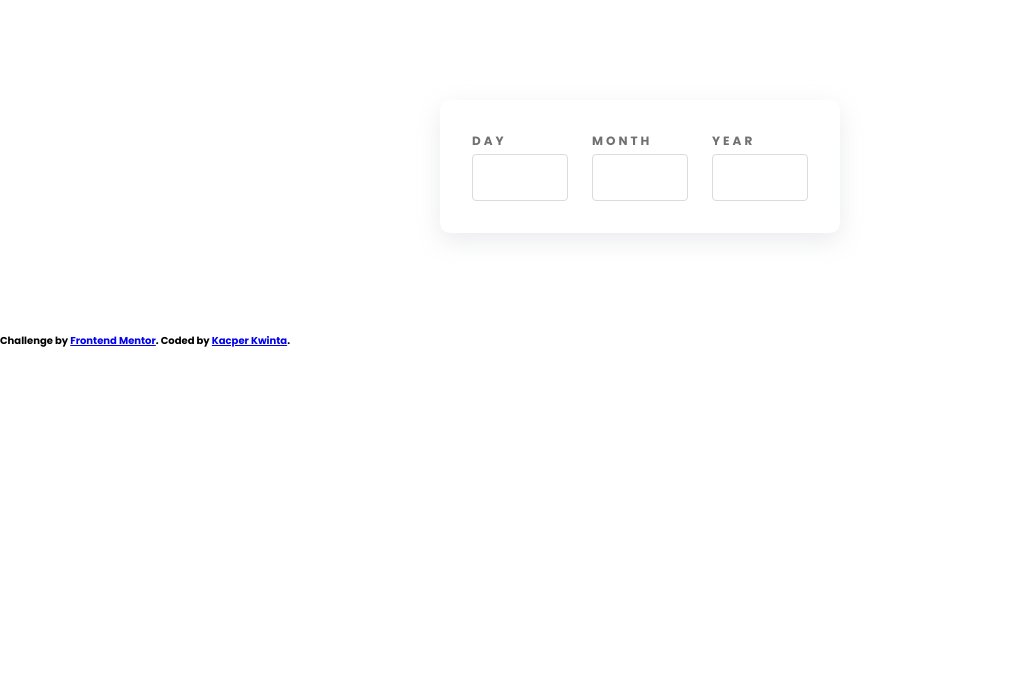
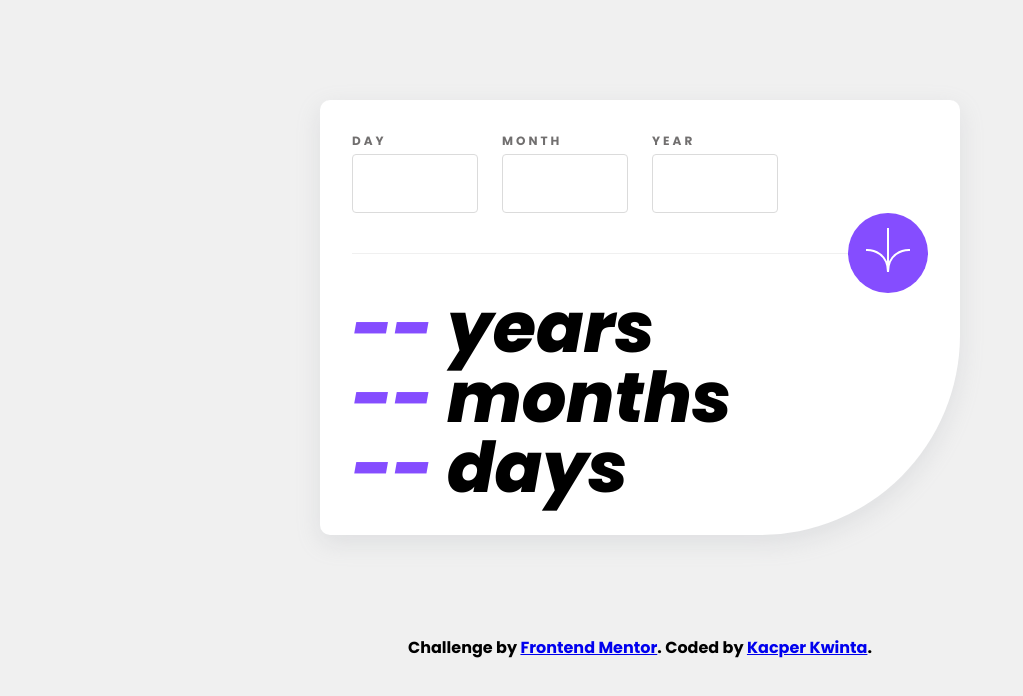
Before and after one commit to kacperkwinta/Age-calculator-app, a plain HTML site: page index.html in a window 1280 px wide. Shown: the whole page, without its empty margins (0-1023 px from the left). Drawn offline with Linux system fonts and the light colour scheme.

Commit message:
🎨 outputs styled

```diff
--- a/index.html
+++ b/index.html
@@ -40,10 +40,15 @@
 					</span>
 				</div>
 				<div class="wrapper-button">
-
+					<div class="line"></div>
+					<button class="btn">
+						<img src="assets/images/icon-arrow.svg" alt="" class="btn-icon" />
+					</button>
 				</div>
 				<div class="wrapper-result">
-
+					<p><span class="years">--</span> years</p>
+					<p><span class="months">--</span> months</p>
+					<p><span class="days">--</span> days</p>
 				</div>
 			</div>
 		</main>
@@ -51,7 +56,9 @@
 			Challenge by
 			<a href="https://www.frontendmentor.io?ref=challenge" target="_blank"
 				>Frontend Mentor</a
-			>. Coded by <a href="#">Kacper Kwinta</a>.
+			>. Coded by
+			<a href="https://github.com/kacperkwinta" target="_blank">Kacper Kwinta</a
+			>.
 		</div>
 	</body>
 </html>
--- a/scss/style.scss
+++ b/scss/style.scss
@@ -26,15 +26,21 @@ html {
 	font-family: "Poppins", sans-serif;
 }
 
+body {
+	font-size: 3.2rem;
+	background-color: $color-neutral-2;
+}
+
 ///////////////////////////////
 /// BOX
 ///////////////////////////////
 .box {
 	margin: 10rem auto;
-	width: max-content;
+	width: 64rem;
 	background-color: $color-neutral-1;
 	padding: 3.2rem;
 	border-radius: 1rem;
+	border-bottom-right-radius: 20rem;
 	box-shadow: rgba(149, 157, 165, 0.2) 0px 8px 24px;
 }
 
@@ -50,11 +56,17 @@ html {
 }
 
 input {
-	width: 9.6rem;
+	max-width: 12.6rem;
 	border-radius: 4px;
 	border: 1px solid $color-neutral-3;
-	padding: 0 1.2rem;
+	padding: 0.6rem 1.2rem;
 	font-size: 3rem;
+	outline: none;
+	transition: all 0.2s ease;
+
+	&:focus {
+		border: 1px solid $color-primary-1;
+	}
 }
 
 // delete default input number controls
@@ -72,5 +84,50 @@ label {
 }
 
 .wrapper-button {
+	display: flex;
+	justify-content: flex-end;
+	align-items: center;
+}
 
+.line {
+	height: 1px;
+	width: 100%;
+	background-color: $color-neutral-2;
 }
+
+.btn {
+	border: none;
+	border-radius: 50%;
+	height: 8rem;
+	width: 9.25rem;
+	background-color: $color-primary-1;
+	cursor: pointer;
+	transition: all 0.1s ease;
+	position: relative;
+
+	&:hover {
+		background-color: $color-neutral-5;
+	}
+
+	&:active {
+		transform: translateY(4px);
+	}
+}
+
+.wrapper-result {
+	line-height: 1;
+	font-style: italic;
+	font-size: 7rem;
+	font-weight: 800;
+}
+
+.years,
+.months,
+.days {
+	color: $color-primary-1;
+}
+
+.attribution {
+	text-align: center;
+	font-size: 1.6rem;
+}
```
Also changed, not shown: css/style.css.
